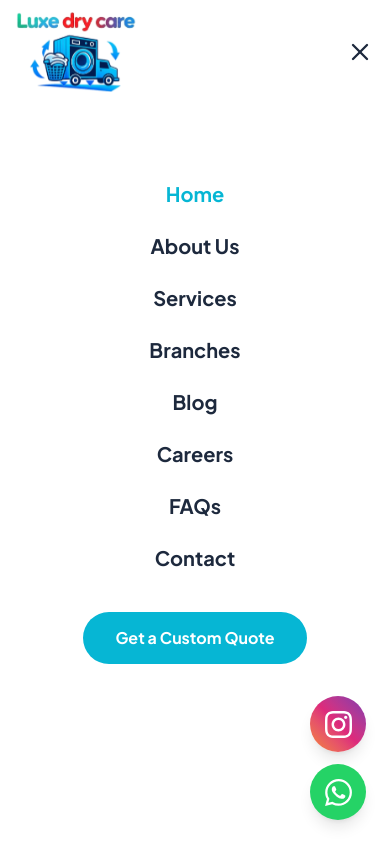
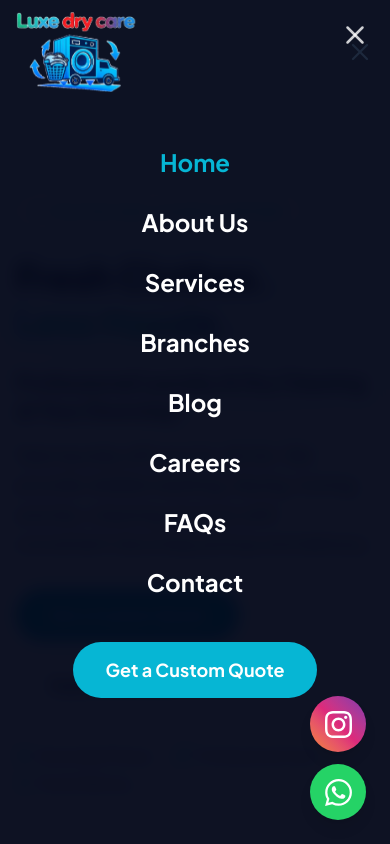
Before and after one commit to magonica40-cloud/luxdry, a Next.js app: page / in a window 390 px wide. Both pictures are taken after a click on the button 360 px from the left and 52 px from the top of the page. Shown: the top 844 px of the page. Built offline with nearby package versions, Linux system fonts and the light colour scheme.

Commit message:
Make the menu render as a true full-screen mobile overlay and fix the open/close behavior

```diff
--- a/src/components/Navbar.tsx
+++ b/src/components/Navbar.tsx
@@ -17,14 +17,20 @@ export default function Navbar() {
     return () => window.removeEventListener('scroll', handleScroll);
   }, []);
 
-  // Close the mobile menu when the route changes.
   useEffect(() => {
     setIsOpen(false);
   }, [pathname]);
 
   useEffect(() => {
+    const onKeyDown = (event: KeyboardEvent) => {
+      if (event.key === 'Escape') setIsOpen(false);
+    };
+
+    window.addEventListener('keydown', onKeyDown);
     document.body.style.overflow = isOpen ? 'hidden' : '';
+
     return () => {
+      window.removeEventListener('keydown', onKeyDown);
       document.body.style.overflow = '';
     };
   }, [isOpen]);
@@ -32,11 +38,7 @@ export default function Navbar() {
   const isActive = (href: string) =>
     href === '/' ? pathname === '/' : pathname.startsWith(href.split('#')[0]) && !href.includes('#');
 
-  // Every route except the homepage opens with the dark PageHero, so the transparent
-  // bar has to switch to light text until the white "scrolled" state takes over.
   const onDarkHero = pathname !== '/';
-  const linkTone =
-    scrolled || !onDarkHero ? 'text-slate-600 hover:text-brand-cyan' : 'text-white/90 hover:text-white';
   const menuButtonTone = scrolled || !onDarkHero ? 'text-slate-800' : 'text-white';
 
   return (
@@ -50,11 +52,7 @@ export default function Navbar() {
       }`}
     >
       <div className="container mx-auto px-4 md:px-6 flex items-center gap-6">
-        {/* The logo floats seamlessly with transparent background, switching to light variant on dark hero */}
-        <Link
-          href="/"
-          className="flex items-center z-50 shrink-0 transition-all duration-300"
-        >
+        <Link href="/" className="flex items-center z-50 shrink-0 transition-all duration-300">
           <Image
             src={!scrolled && onDarkHero ? '/logo_care_light.png' : '/logo_care.png'}
             alt="Luxe Dry Care"
@@ -65,14 +63,14 @@ export default function Navbar() {
           />
         </Link>
 
-        {/* Nav pushed to the right side */}
         <nav className="hidden lg:flex items-center gap-7 ml-auto">
           {navLinks.map((link) => (
             <Link
               key={link.name}
               href={link.href}
               className={`text-base font-semibold transition-colors ${
-                isActive(link.href) ? 'text-brand-cyan' : linkTone
+                isActive(link.href) ? 'text-brand-cyan' :
+                  scrolled || !onDarkHero ? 'text-slate-600 hover:text-brand-cyan' : 'text-white/90 hover:text-white'
               }`}
             >
               {link.name}
@@ -86,36 +84,47 @@ export default function Navbar() {
           </Link>
         </div>
 
-        {/* Mobile Toggle */}
         <button
           suppressHydrationWarning
-          className={`lg:hidden z-50 ml-auto transition-colors ${menuButtonTone}`}
-          onClick={() => setIsOpen(!isOpen)}
+          className={`lg:hidden z-[60] ml-auto transition-colors ${menuButtonTone}`}
+          onClick={() => setIsOpen((prev) => !prev)}
           aria-label={isOpen ? 'Close menu' : 'Open menu'}
           aria-expanded={isOpen}
         >
           {isOpen ? <X size={28} /> : <Menu size={28} />}
         </button>
+      </div>
 
-        {/* Mobile Nav */}
-        <div
-          className={`fixed inset-0 bg-white z-40 transition-transform duration-300 transform ${
-            isOpen ? 'translate-x-0' : 'translate-x-full'
-          } lg:hidden flex flex-col items-center justify-center gap-6 overflow-y-auto`}
-        >
+      <div
+        className={`fixed inset-0 w-screen h-screen bg-slate-950/95 backdrop-blur-sm z-40 transition-all duration-300 ease-out lg:hidden ${
+          isOpen ? 'opacity-100 visible translate-x-0' : 'opacity-0 invisible translate-x-full'
+        }`}
+        aria-hidden={!isOpen}
+      >
+        <div className="flex h-full w-full flex-col items-center justify-center gap-7 px-6 text-center">
+          <button
+            type="button"
+            onClick={() => setIsOpen(false)}
+            className="absolute right-5 top-5 text-white/80 hover:text-white"
+            aria-label="Close menu"
+          >
+            <X size={30} />
+          </button>
+
           {navLinks.map((link) => (
             <Link
               key={link.name}
               href={link.href}
               onClick={() => setIsOpen(false)}
-              className={`text-xl font-bold transition-colors ${
-                isActive(link.href) ? 'text-brand-cyan' : 'text-slate-800 hover:text-brand-cyan'
+              className={`text-2xl font-bold transition-colors ${
+                isActive(link.href) ? 'text-brand-cyan' : 'text-white hover:text-brand-cyan'
               }`}
             >
               {link.name}
             </Link>
           ))}
-          <Link href="/#book" onClick={() => setIsOpen(false)} className="btn-primary mt-4">
+
+          <Link href="/#book" onClick={() => setIsOpen(false)} className="btn-primary mt-4 text-lg">
             Get a Custom Quote
           </Link>
         </div>
```
